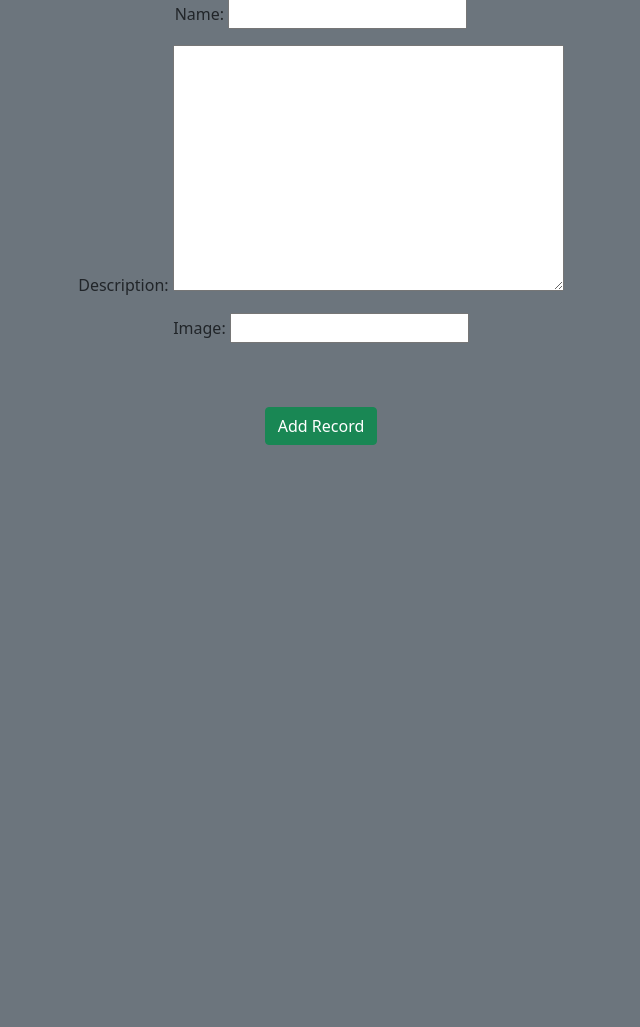
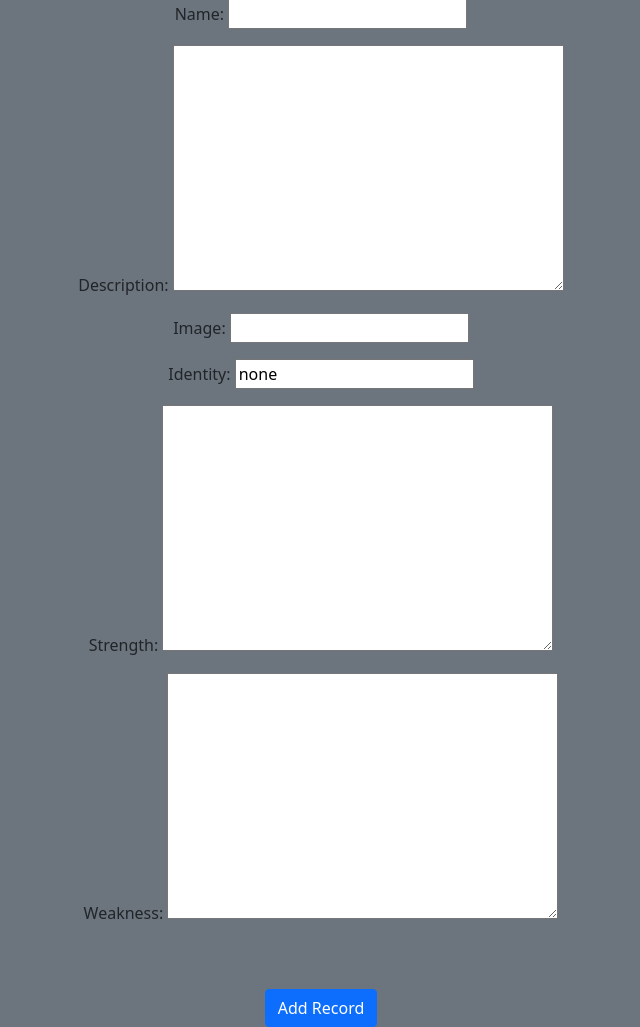
Before and after one commit to Niko-Antuna/BACS350, a Django app: page /hero/add in a window 1280 px wide. Shown: the part 139-1166 px from the top of the page, without its empty margins (319-959 px from the left). Before the commit the page ends 584 px from the top, so only its background shows below. Run offline with Django 3.2, Linux system fonts and the light colour scheme; the visitor is signed in with stand-in values (Sample User, id 1).

Commit message:
Project 6 Done

```diff
--- a/week6/Superhero/hero/models.py
+++ b/week6/Superhero/hero/models.py
@@ -4,8 +4,11 @@ from django.urls.base import reverse_lazy
 
 class Hero (models.Model):
     name = models.CharField(max_length=100)
+    identity = models.CharField(max_length=100, default="none")
     description = models.TextField()
     image = models.CharField(max_length=200)
+    strength = models.TextField()
+    weakness = models.TextField()
 
     def __str__(self):
         return f'{self.name} - Description: {self.description}'
--- a/week6/Superhero/hero/views.py
+++ b/week6/Superhero/hero/views.py
@@ -22,13 +22,15 @@ class HeroDetailView(DetailView):
 class HeroCreateView(LoginRequiredMixin, CreateView):
     template_name = "hero_add.html"
     model = Hero
-    fields = ['name', 'description', 'image']
+    fields = ['name', 'description', 'image',
+              'identity', 'strength', 'weakness']
 
 
 class HeroUpdateView(LoginRequiredMixin, UpdateView):
     template_name = "hero_edit.html"
     model = Hero
-    fields = ['name', 'description', 'image']
+    fields = ['name', 'description', 'image',
+              'identity', 'strength', 'weakness']
 
 
 class HeroDeleteView(LoginRequiredMixin, DeleteView):
--- a/week6/Superhero/templates/hero_add.html
+++ b/week6/Superhero/templates/hero_add.html
@@ -6,7 +6,7 @@
 
     {{ form.as_p }}
 
-    <button class="btn btn-success mt-5" type="submit">Add Record</button>
+    <button class="btn btn-primary mt-5" type="submit">Add Record</button>
 </form>
 </div>
 
--- a/week6/Superhero/templates/superhero_theme.html
+++ b/week6/Superhero/templates/superhero_theme.html
@@ -6,8 +6,7 @@
     <meta http-equiv="X-UA-Compatible" content="IE=edge">
     <meta name="viewport" content="width=device-width, initial-scale=1.0">
     <title>Theme Page</title>
-    <link href="https://cdn.jsdelivr.net/npm/bootstrap@5.1.1/dist/css/bootstrap.min.css" rel="stylesheet"
-        integrity="sha384-F3w7mX95PdgyTmZZMECAngseQB83DfGTowi0iMjiWaeVhAn4FJkqJByhZMI3AhiU" crossorigin="anonymous">
+    <link href="https://cdn.jsdelivr.net/npm/bootstrap@5.1.1/dist/css/bootstrap.min.css" rel="stylesheet">
 </head>
 
 <header class="text-center bg-danger border border-5 border-dark m-2">
```
Also changed, not shown: week6/Superhero/templates/hero_detail.html (+14 -2 lines), week6/Superhero/hero/migrations/0002_auto_20211002_0304.py (added), week6/Superhero/hero/migrations/0003_auto_20211002_0332.py (added).
